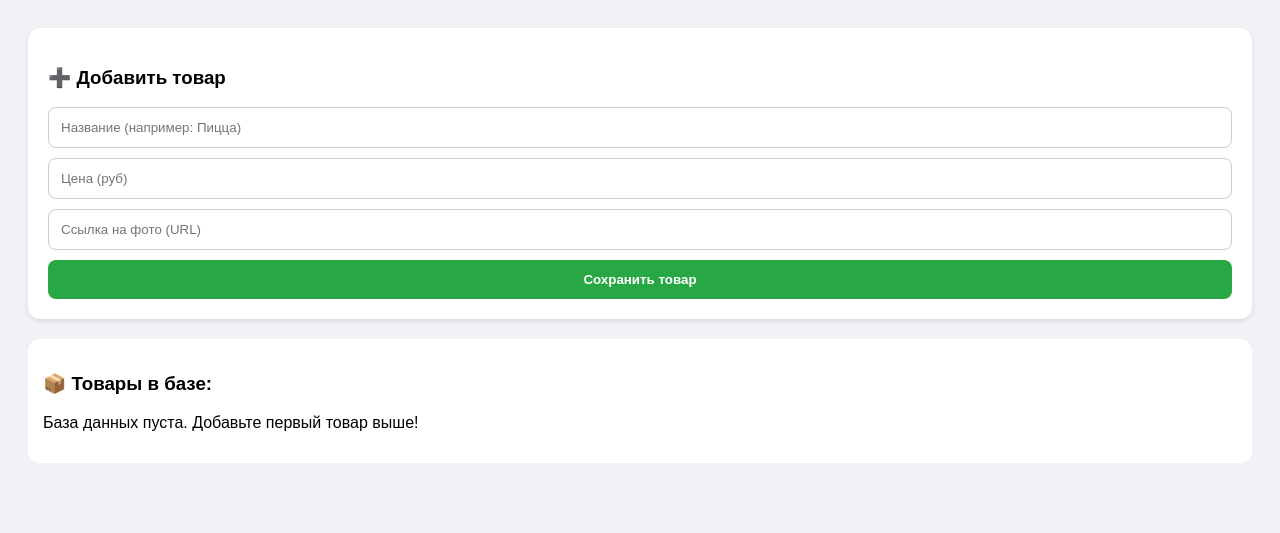
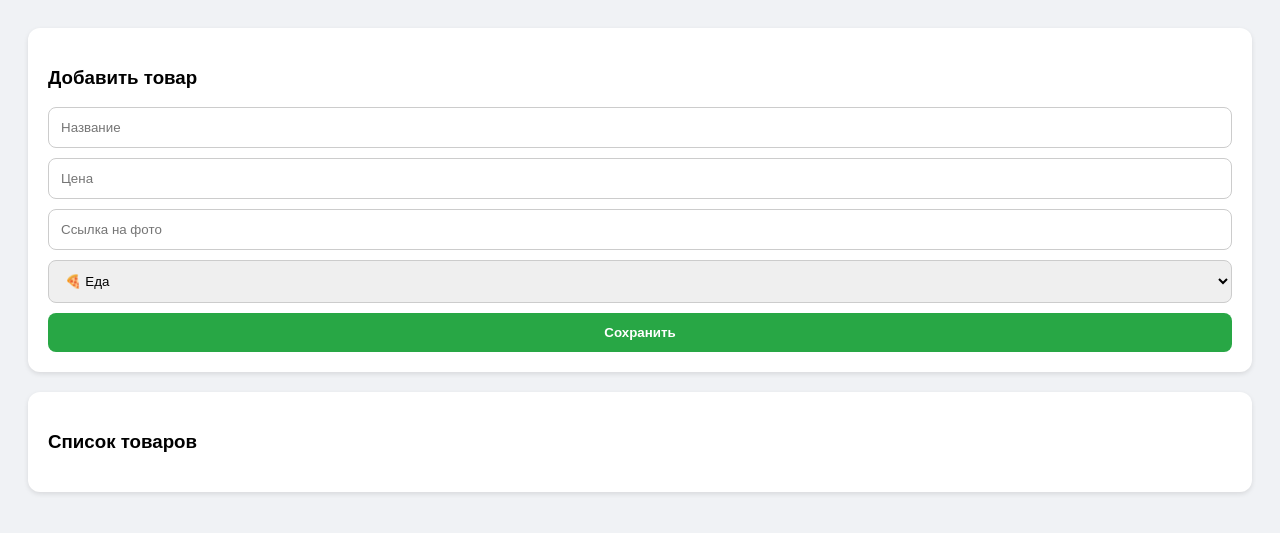
Before and after one commit to whalegaush-alt/telegram-food-shop, a FastAPI app: page /admin in a window 1280 px wide. Shown: the top 533 px of the page. Run offline with FastAPI, Linux system fonts and the light colour scheme; parts of the project's set-up code (start-up, migrations or seed data) failed here and were passed over.

Commit message:
Update admin.html

```diff
--- a/templates/admin.html
+++ b/templates/admin.html
@@ -2,42 +2,39 @@
 <html>
 <head>
     <meta charset="UTF-8">
-    <title>Админка магазина</title>
+    <title>Админка</title>
     <meta name="viewport" content="width=device-width, initial-scale=1">
     <style>
         body { font-family: sans-serif; padding: 20px; background: #f0f2f5; }
-        .form-card { background: white; padding: 20px; border-radius: 12px; box-shadow: 0 2px 5px rgba(0,0,0,0.1); margin-bottom: 20px; }
-        input { display: block; width: 100%; margin: 10px 0; padding: 12px; box-sizing: border-box; border: 1px solid #ccc; border-radius: 8px; }
-        .btn-add { background: #28a745; color: white; border: none; padding: 12px; width: 100%; border-radius: 8px; cursor: pointer; font-weight: bold; }
-        .item-list { background: white; padding: 15px; border-radius: 12px; }
-        .item { display: flex; justify-content: space-between; align-items: center; border-bottom: 1px solid #eee; padding: 10px 0; }
-        .btn-del { background: #dc3545; color: white; border: none; padding: 5px 10px; border-radius: 5px; cursor: pointer; }
+        .card { background: white; padding: 20px; border-radius: 12px; box-shadow: 0 2px 5px rgba(0,0,0,0.1); margin-bottom: 20px; }
+        input, select { display: block; width: 100%; margin: 10px 0; padding: 12px; box-sizing: border-box; border-radius: 8px; border: 1px solid #ccc; }
+        button { width: 100%; padding: 12px; border-radius: 8px; border: none; cursor: pointer; font-weight: bold; }
+        .btn-add { background: #28a745; color: white; }
+        .item { display: flex; justify-content: space-between; padding: 10px 0; border-bottom: 1px solid #eee; }
     </style>
 </head>
 <body>
-    <div class="form-card">
-        <h3>➕ Добавить товар</h3>
+    <div class="card">
+        <h3>Добавить товар</h3>
         <form action="/add" method="post">
-            <input name="name" placeholder="Название (например: Пицца)" required>
-            <input name="price" type="number" step="0.01" placeholder="Цена (руб)" required>
-            <input name="photo" placeholder="Ссылка на фото (URL)" required>
-            <button type="submit" class="btn-add">Сохранить товар</button>
+            <input name="name" placeholder="Название" required>
+            <input name="price" type="number" step="0.01" placeholder="Цена" required>
+            <input name="photo" placeholder="Ссылка на фото" required>
+            <select name="category">
+                <option value="Еда">🍕 Еда</option>
+                <option value="Напитки">🥤 Напитки</option>
+                <option value="Десерты">🍰 Десерты</option>
+                <option value="Другое">📦 Другое</option>
+            </select>
+            <button type="submit" class="btn-add">Сохранить</button>
         </form>
     </div>
-
-    <div class="item-list">
-        <h3>📦 Товары в базе:</h3>
-        {% if not items %}
-            <p>База данных пуста. Добавьте первый товар выше!</p>
-        {% endif %}
+    <div class="card">
+        <h3>Список товаров</h3>
         {% for item in items %}
         <div class="item">
-            <div>
-                <strong>{{ item.name }}</strong> — {{ item.price }} ₽
-            </div>
-            <form action="/delete/{{ item.id }}" method="post" style="margin: 0;">
-                <button type="submit" class="btn-del">Удалить</button>
-            </form>
+            <span>{{ item.category }} | {{ item.name }} - {{ item.price }}₽</span>
+            <form action="/delete/{{ item.id }}" method="post"><button style="background:red; color:white; padding:5px;">X</button></form>
         </div>
         {% endfor %}
     </div>
```
